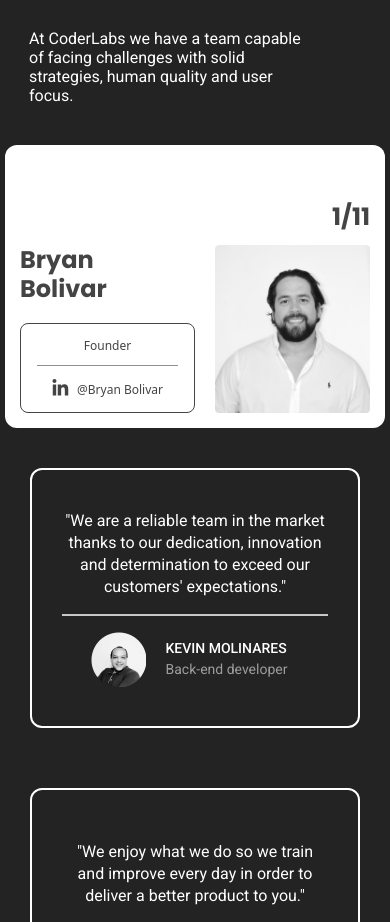
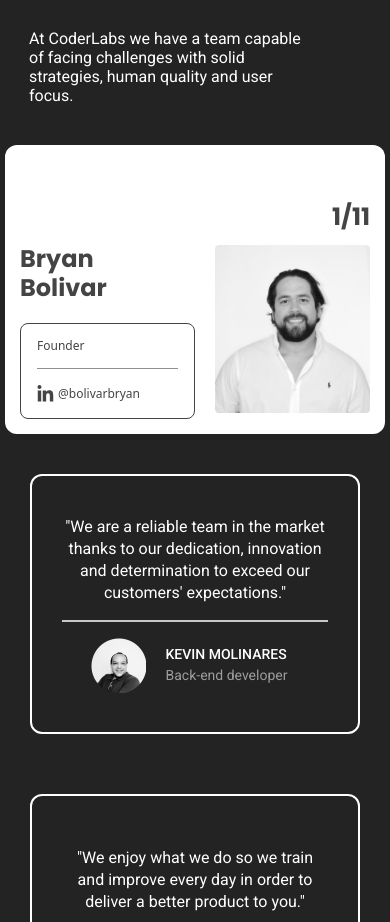
Before and after one commit to contentcraftstudio/Coderlabs-web-2.0, a Next.js app: page / in a window 390 px wide. Shown: the part 4540-5462 px from the top of the page. Built offline with nearby package versions, Linux system fonts and the light colour scheme.

Commit message:
Change::SwiperTeam.tsx

```diff
--- a/components/SwiperTeam.tsx
+++ b/components/SwiperTeam.tsx
@@ -1,100 +1,101 @@
 /* eslint-disable no-unused-vars */
 // Import Swiper React components
-import { Swiper, SwiperSlide } from 'swiper/react'
-import { EffectCreative } from 'swiper'
-import Image from 'next/image'
-import bryan from '../public/assets/team/Bryan.png'
-import melissa from '../public/assets/team/Melissa.png'
-import armando from '../public/assets/team/Armando.png'
-import ricardo from '../public/assets/team/Ricardo.png'
-import laura from '../public/assets/team/Laura.png'
-import jose from '../public/assets/team/Jose.png'
-import kevin from '../public/assets/team/Kevin.png'
-import roberto from '../public/assets/team/Roberto.png'
-import juan from '../public/assets/team/Juand.png'
-import jesus from '../public/assets/team/Jesus.png'
-import samuel from '../public/assets/team/Samuel.png'
+import { Swiper, SwiperSlide } from "swiper/react"
+import { EffectCreative } from "swiper"
+import Image from "next/image"
+import bryan from "../public/assets/team/Bryan.png"
+import melissa from "../public/assets/team/Melissa.png"
+import armando from "../public/assets/team/Armando.png"
+import ricardo from "../public/assets/team/Ricardo.png"
+import laura from "../public/assets/team/Laura.png"
+import jose from "../public/assets/team/Jose.png"
+import kevin from "../public/assets/team/Kevin.png"
+import roberto from "../public/assets/team/Roberto.png"
+import juan from "../public/assets/team/Juand.png"
+import jesus from "../public/assets/team/Jesus.png"
+import samuel from "../public/assets/team/Samuel.png"
 
 const TEAM = [
   {
     id: 1,
-    name: 'Bryan Bolivar',
-    occupation: 'Founder',
-    linkedIn: '',
-    photo: bryan
+    name: "Bryan Bolivar",
+    occupation: "Founder",
+    linkedIn: "bolivarbryan",
+    photo: bryan,
   },
   {
     id: 2,
-    name: 'Melissa Vega',
-    occupation: 'Director Operations',
-    linkedIn: '',
-    photo: melissa
+    name: "Melissa Vega",
+    occupation: "Director Operations",
+    linkedIn: "Melissa Vega",
+    photo: melissa,
   },
   {
     id: 3,
-    name: 'Armando Guzmán',
-    occupation: 'Tech Lead',
-    linkedIn: '',
-    photo: armando
+    name: "Armando Guzmán",
+    occupation: "Tech Lead",
+    linkedIn: "Armando Guzmán",
+    photo: armando,
   },
   {
     id: 4,
-    name: 'Ricardo Torres',
-    occupation: 'Product Designer',
-    linkedIn: '',
-    photo: ricardo
+    name: "Ricardo Torres",
+    occupation: "Product Designer",
+    linkedIn: "Ricardo Torres",
+    photo: ricardo,
   },
   {
     id: 5,
-    name: 'Laura Lamilla',
-    occupation: 'Growth Brand',
-    linkedIn: '',
-    photo: laura
+    name: "Laura Lamilla",
+    occupation: "Growth Brand",
+    linkedIn: "Laura Lamilla",
+    photo: laura,
   },
   {
     id: 6,
-    name: 'Jose Pérez',
-    occupation: 'Front-end Developer',
-    linkedIn: '',
-    photo: jose
+    name: "Jose Pérez",
+    occupation: "Front-end Developer",
+    linkedIn: "Jose Pérez",
+    photo: jose,
   },
   {
     id: 7,
-    name: 'Kevin Molinares',
-    occupation: 'Back-end Developer',
-    linkedIn: '',
-    photo: kevin
+    name: "Kevin Molinares",
+    occupation: "Back-end Developer",
+    linkedIn: "Kevin Molinares",
+    photo: kevin,
   },
   {
     id: 8,
-    name: 'Roberto Bolivar',
-    occupation: 'Front-end Developer',
-    linkedIn: '',
-    photo: roberto
+    name: "Roberto Bolivar",
+    occupation: "Front-end Developer",
+    linkedIn: "Roberto Bolivar",
+    photo: roberto,
   },
   {
     id: 9,
-    name: 'Juan Obregón',
-    occupation: 'UI Designer',
-    linkedIn: '',
-    photo: juan
+    name: "Juan Obregón",
+    occupation: "UI Designer",
+    linkedIn: "Juan Obregón",
+    photo: juan,
   },
   {
     id: 10,
-    name: 'Jesus Barros',
-    occupation: 'Front-end Developer',
-    linkedIn: '',
-    photo: jesus
+    name: "Jesus Barros",
+    occupation: "Front-end Developer",
+    linkedIn: "barrosjesus",
+    photo: jesus,
   },
   {
     id: 11,
-    name: 'Samuel Rodríguez',
-    occupation: 'Front-end Developer',
-    linkedIn: '',
-    photo: samuel
-  }
+    name: "Samuel Rodríguez",
+    occupation: "Front-end Developer",
+    linkedIn: "Samuel Rodríguez",
+    photo: samuel,
+  },
 ]
-export default function ProfileEdit () {
+
+export default function ProfileEdit() {
   return (
     <Swiper
       init={false}
@@ -116,13 +117,13 @@ export default function ProfileEdit () {
             shadowPerProgress: true,
             prev: {
               scale: 1,
-              translate: [0, '100%', 0]
+              translate: [0, "100%", 0],
             },
             next: {
               scale: 0.96,
-              translate: ['-2%', '-3.2%', 0]
-            }
-          }
+              translate: ["-2%", "-3.2%", 0],
+            },
+          },
         },
         769: {
           slidesPerView: 1.06,
@@ -133,14 +134,14 @@ export default function ProfileEdit () {
             shadowPerProgress: true,
             prev: {
               scale: 1,
-              translate: [0, '100%', 0]
+              translate: [0, "100%", 0],
             },
             next: {
               scale: 0.96,
-              translate: ['1.50%', 0, -20]
-            }
-          }
-        }
+              translate: ["1.50%", 0, -20],
+            },
+          },
+        },
       }}
       onClick={(e) => {
         e.slideNext()
@@ -148,26 +149,43 @@ export default function ProfileEdit () {
     >
       {TEAM.map((team, index) => (
         <SwiperSlide key={index}>
-          <div className='member-block rounded bg-white text-[#444444] p-[15px] sm:pt-[60px] md:p-[30px] lg:p-[45px] xl:p-[100px] md:pt-[80px] h-full'>
+          <div className='member-block rounded bg-white text-[#444444] p-[15px] md:p-[30px] lg:p-[45px] xl:p-[100px] sm:pt-[60px] md:pt-[80px] h-full'>
             <div className='member__holder'>
               <div className='flex justify-end items-end'>
                 <p className='sm:text-[24px] md:text-[32px] lg:text-[40px] xl:text-[77px] leading-none uppercase font-secondary font-bold mb-4'>
-                  <span>{team.id}</span><span>/</span><span>{TEAM.length}</span>
+                  <span>{team.id}</span>
+                  <span>/</span>
+                  <span>{TEAM.length}</span>
                 </p>
               </div>
               <div className='grid grid-cols-2 items-end'>
                 <div className='member__data'>
-                  <h3 className='sm:text-[24px] md:text-[48px] lg:text-[55px] xl:text-[80px] leading-[1.2]  font-secondary font-bold overflow-hidden overflow-ellipsis whitespace-nowrap mb-[20px] xl:mb-[70px]'>
-                    {team.name.split(' ')[0]}<br />{team.name.split(' ')[1]}
+                  <h3 className='sm:h-[58px] md:h-[117px] lg:h-[194px] sm:text-[24px] md:text-[48px] lg:text-[55px] xl:text-[80px] leading-[1.2] font-secondary font-bold overflow-hidden overflow-ellipsis whitespace-nowrap mb-[20px] xl:mb-[70px]'>
+                    {team.name.split(" ")[0]}
+                    <br />
+                    {team.name.split(" ")[1]}
                   </h3>
-                  <div className='flex  sm:flex-col sm:h-[90px] md:h-[34px] md:flex-row sm:p-[16px] lg:h-[28px] justify-between items-center sm:gap-0 md:gap-8 lg:w-fit border-[1px] border-[#444] leading-none rounded-[8px] py-[7px] lg:px-[10px] md:divide-x divide-solid'>
-                    <span className='text-left sm:text-[12px]  lg:text-[16px] '>{team.occupation}</span>
-                    <div className=' md:hidden h-[1px] w-[100%] bg-gray-divide'></div>
-                    <span className='text-right lg:pl-8  flex items-center  gap-2'>
-                      <svg width='17' height='17' viewBox='0 0 17 17' fill='none' xmlns='http://www.w3.org/2000/svg'>
-                        <path d='M2.48193 0C1.38768 0 0.5 0.886219 0.5 1.98047C0.5 3.07472 1.38697 3.98145 2.48047 3.98145C3.57397 3.98145 4.4624 3.07472 4.4624 1.98047C4.4624 0.886969 3.57618 0 2.48193 0ZM12.1514 5.25C10.4871 5.25 9.53487 6.12034 9.07812 6.98584H9.02979V5.48291H5.75V16.5H9.16748V11.0464C9.16748 9.60939 9.27595 8.2207 11.0542 8.2207C12.8069 8.2207 12.8325 9.85921 12.8325 11.1372V16.5H16.2456H16.25V10.4487C16.25 7.48773 15.6134 5.25 12.1514 5.25ZM0.772461 5.48291V16.5H4.19287V5.48291H0.772461Z' fill='#444444' />
+                  <div className='flex sm:flex-col md:flex-row md:justify-between sm:p-[16px] md:py-[6.5px] md:px-[10px] lg:py-[7.5px] lg:px-[10px] justify-between sm:gap-0 lg:w-fit border-[1px] border-[#444] leading-none rounded-[8px] md:divide-x divide-solid'>
+                    <span className='flex flex-1 items-center text-left sm:text-[12px] lg:text-[16px] lg:max-w-[216px] md:mr-[24px]'>
+                      {team.occupation}
+                    </span>
+                    <div className='md:hidden h-[1px] w-[100%] bg-gray-divide my-[16px]'></div>
+                    <span className='flex-2 md:text-right md:pl-[24px] lg:pl-[24px] flex items-center'>
+                      <svg
+                        width='17'
+                        height='17'
+                        viewBox='0 0 17 17'
+                        fill='none'
+                        xmlns='http://www.w3.org/2000/svg'
+                      >
+                        <path
+                          d='M2.48193 0C1.38768 0 0.5 0.886219 0.5 1.98047C0.5 3.07472 1.38697 3.98145 2.48047 3.98145C3.57397 3.98145 4.4624 3.07472 4.4624 1.98047C4.4624 0.886969 3.57618 0 2.48193 0ZM12.1514 5.25C10.4871 5.25 9.53487 6.12034 9.07812 6.98584H9.02979V5.48291H5.75V16.5H9.16748V11.0464C9.16748 9.60939 9.27595 8.2207 11.0542 8.2207C12.8069 8.2207 12.8325 9.85921 12.8325 11.1372V16.5H16.2456H16.25V10.4487C16.25 7.48773 15.6134 5.25 12.1514 5.25ZM0.772461 5.48291V16.5H4.19287V5.48291H0.772461Z'
+                          fill='#444444'
+                        />
                       </svg>
-                      <span className='sm:text-[12px] lg:text-[16px] sm:mt-1'>@{team.name}</span>
+                      <span className='sm:text-[12px] lg:text-[16px] sm:ml-[4px]'>
+                        @{team.linkedIn}
+                      </span>
                     </span>
                   </div>
                 </div>
```
